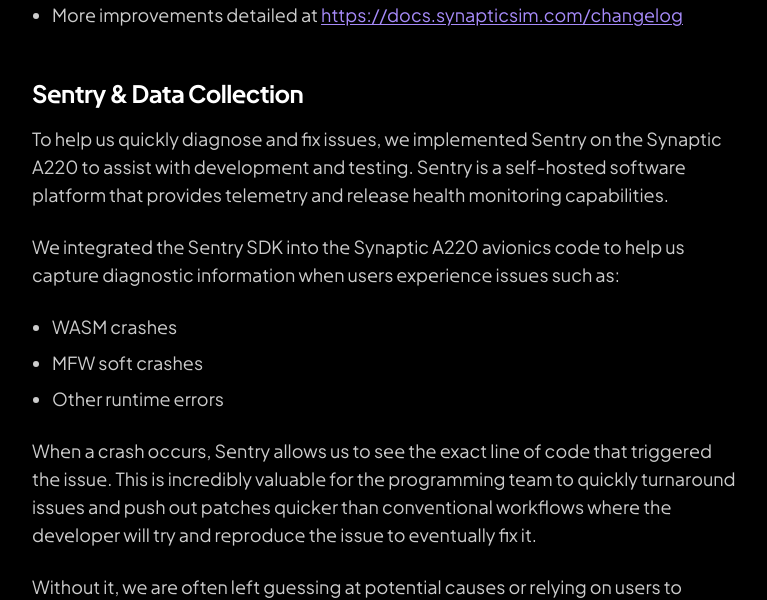
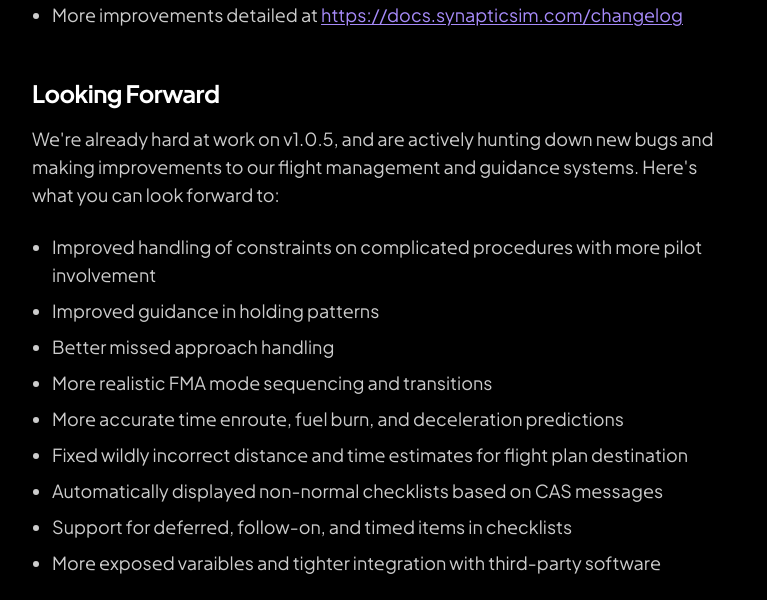
Before and after one commit to synapticsim/website, a Next.js app: page /news/august-dev-update in a window 1280 px wide. Shown: the part 4700-5300 px from the top of the page, without its empty margins (256-1023 px from the left). Built offline with nearby package versions, Linux system fonts and the light colour scheme; grey boxes are pictures that could not be loaded.

Commit message:
Add looking forward section

```diff
--- a/src/app/news/[slug]/page.tsx
+++ b/src/app/news/[slug]/page.tsx
@@ -117,6 +117,29 @@
           <li>Model node count reductions and art optimizations targeting performance</li>
           <li>More improvements detailed at <a href="https://docs.synapticsim.com/changelog" target="_blank" rel="noreferrer">https://docs.synapticsim.com/changelog</a></li>
         </ul>
+
+        <h2>Looking Forward</h2>
+        <p>
+          We&apos;re already hard at work on v1.0.5, and are actively hunting down new bugs and making improvements to our flight management and guidance systems. Here's what you can look forward to:
+        </p>
+        <ul>
+          <li>Improved handling of constraints on complicated procedures with more pilot involvement</li>
+          <li>Improved guidance in holding patterns</li>
+          <li>Better missed approach handling</li>
+          <li>More realistic FMA mode sequencing and transitions</li>
+          <li>More accurate time enroute, fuel burn, and deceleration predictions</li>
+          <li>Fixed wildly incorrect distance and time estimates for flight plan destination</li>
+          <li>Automatically displayed non-normal checklists based on CAS messages</li>
+          <li>Support for deferred, follow-on, and timed items in checklists</li>
+          <li>More exposed varaibles and tighter integration with third-party software</li>
+        </ul>
+
+        {/* eslint-disable-next-line @next/next/no-img-element */}
+        <img
+            src="/screenshots/31.png"
+            alt="Synaptic A220 flight deck"
+            className="w-full rounded-xl border border-white/10 my-6"
+        />
 
         <h2>Sentry &amp; Data Collection</h2>
         <p>
```
Also changed, not shown: 1 other file (tests, documents, lock files or other folders).
